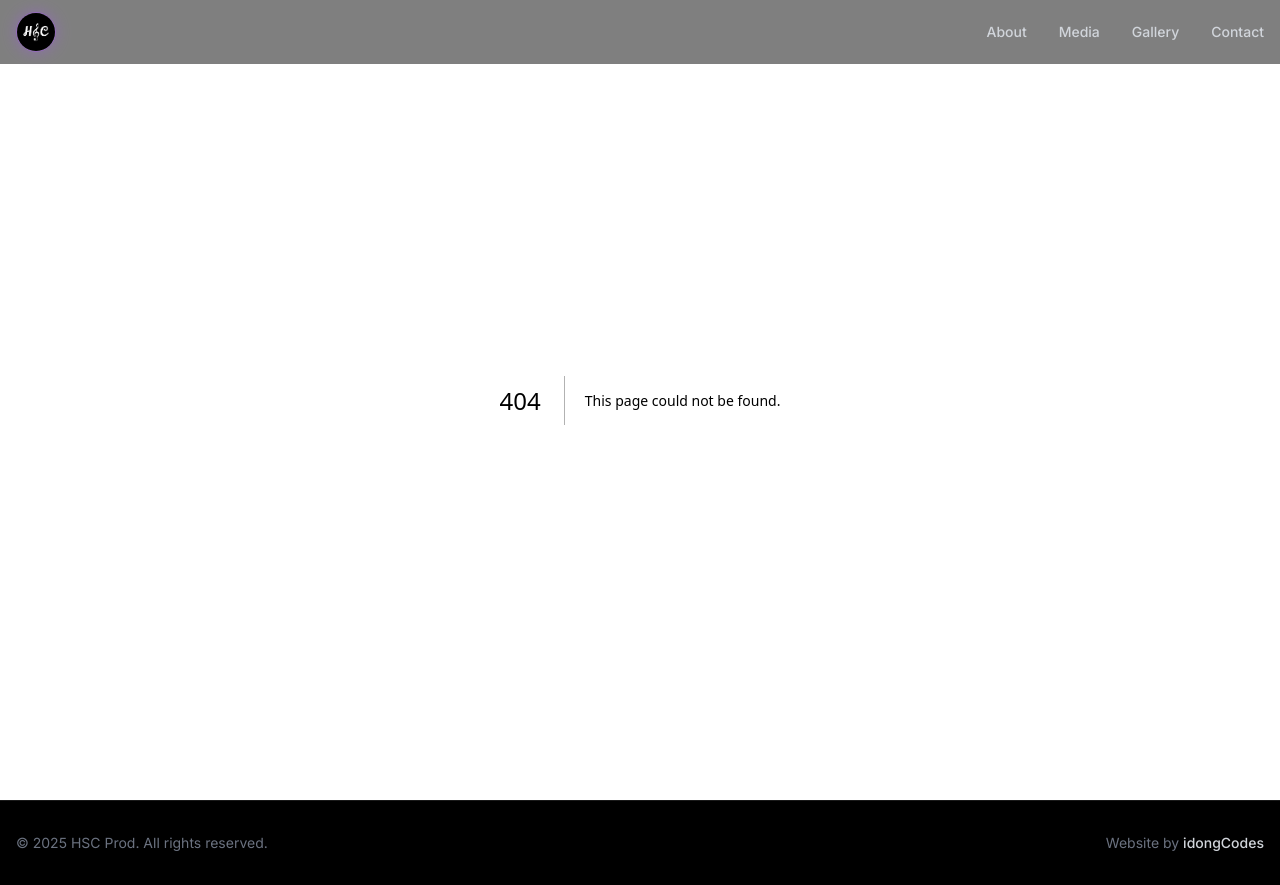
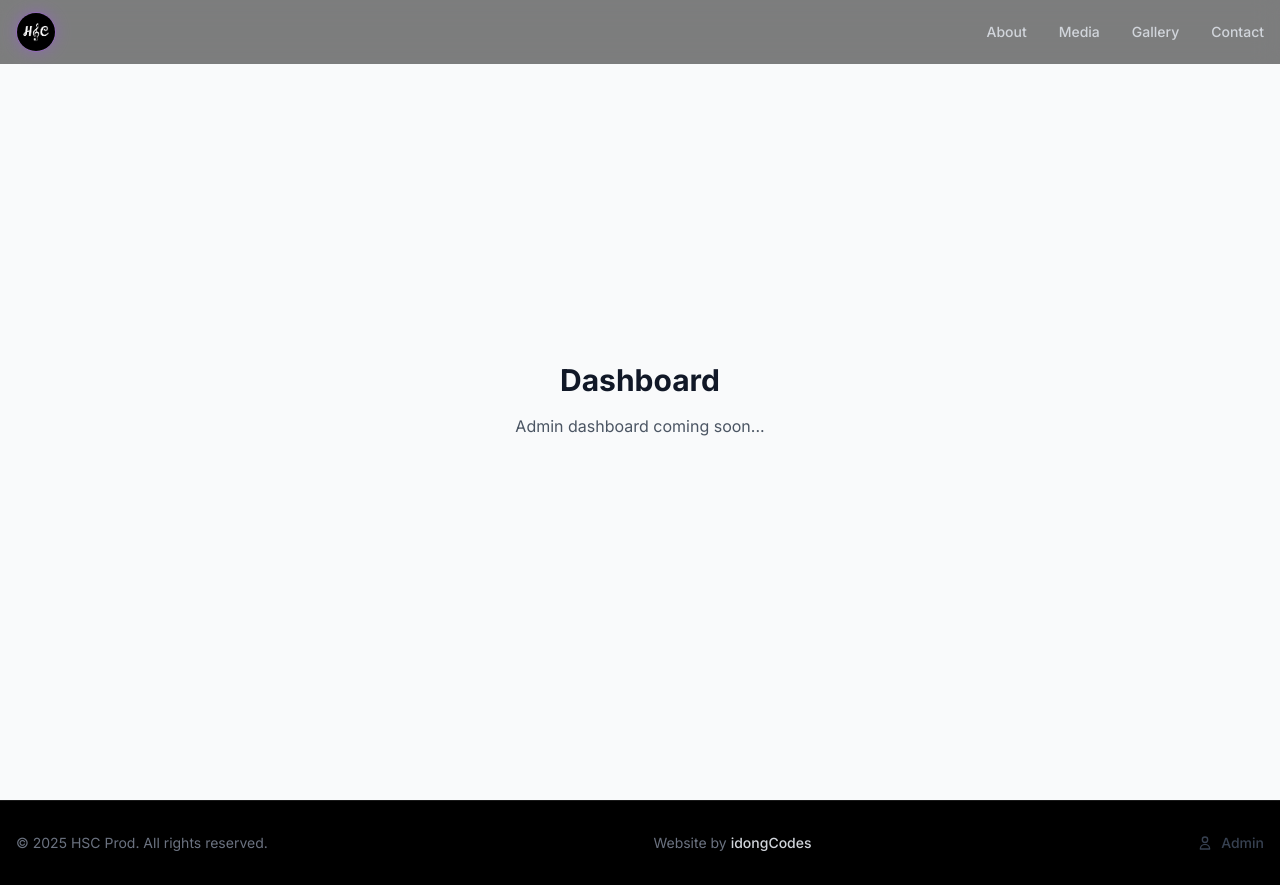
Before and after one commit to idongCodes/hscprod, a Next.js app: page /dashboard in a window 1280 px wide. Before the commit this address had no page. Built offline with nearby package versions, Linux system fonts and the light colour scheme.

Commit message:
Add Dashboard Route and Admin Link

```diff
--- a/app/Footer.tsx
+++ b/app/Footer.tsx
@@ -28,6 +28,19 @@ export default function Footer() {
           </Link>
         </div>
 
+        {/* Far Right: Admin Login */}
+        <div className="text-gray-900 text-sm">
+          <Link
+            href="/dashboard"
+            className="text-gray-700 hover:text-purple-400 transition-colors font-medium flex items-center gap-2"
+          >
+            <svg className="w-4 h-4" fill="none" stroke="currentColor" viewBox="0 0 24 24">
+              <path strokeLinecap="round" strokeLinejoin="round" strokeWidth={2} d="M16 7a4 4 0 11-8 0 4 4 0 018 0zM12 14a7 7 0 00-7 7h14a7 7 0 00-7-7z" />
+            </svg>
+            Admin
+          </Link>
+        </div>
+
       </div>
     </footer>
   );
--- a/app/api/testimonials/create/route.ts
+++ b/app/api/testimonials/create/route.ts
@@ -1,5 +1,5 @@
 import { NextRequest, NextResponse } from 'next/server';
-import { createTestimonial } from '@/lib/database';
+import { db } from '@/lib/sqlite';
 
 export async function POST(request: NextRequest) {
   try {
@@ -10,8 +10,27 @@ export async function POST(request: NextRequest) {
       return NextResponse.json({ error: 'Missing required fields' }, { status: 400 });
     }
 
-    const testimonial = await createTestimonial({ name, title, message });
-    return NextResponse.json(testimonial, { status: 201 });
+    const id = Date.now().toString();
+    const now = new Date().toISOString();
+
+    const stmt = db.prepare(`
+      INSERT INTO testimonials (id, name, title, message, is_approved, created_at, updated_at)
+      VALUES (?, ?, ?, ?, ?, ?, ?)
+    `);
+
+    stmt.run(id, name, title, message, 0, now, now);
+
+    const newTestimonial = {
+      id,
+      name,
+      title,
+      message,
+      is_approved: false,
+      created_at: now,
+      updated_at: now
+    };
+
+    return NextResponse.json(newTestimonial, { status: 201 });
   } catch (error) {
     console.error('Error creating testimonial:', error);
     return NextResponse.json({ error: 'Failed to create testimonial' }, { status: 500 });
--- a/app/api/testimonials/route.ts
+++ b/app/api/testimonials/route.ts
@@ -1,9 +1,10 @@
 import { NextResponse } from 'next/server';
-import { getApprovedTestimonials } from '@/lib/database';
+import { db } from '@/lib/sqlite';
 
 export async function GET() {
   try {
-    const testimonials = await getApprovedTestimonials();
+    const stmt = db.prepare('SELECT * FROM testimonials WHERE is_approved = 1 ORDER BY created_at DESC');
+    const testimonials = stmt.all();
     return NextResponse.json(testimonials);
   } catch (error) {
     console.error('Error fetching testimonials:', error);
--- /dev/null
+++ b/app/dashboard/page.tsx
@@ -0,0 +1,10 @@
+export default function Dashboard() {
+  return (
+    <div className="min-h-screen bg-gray-50 flex items-center justify-center">
+      <div className="text-center">
+        <h1 className="text-3xl font-bold text-gray-900 mb-4">Dashboard</h1>
+        <p className="text-gray-600">Admin dashboard coming soon...</p>
+      </div>
+    </div>
+  );
+}
--- a/lib/database.ts
+++ b/lib/database.ts
@@ -118,11 +118,12 @@ export async function createTestimonial(testimonial: Omit<Testimonial, 'id' | 'c
     updated_at: now
   };
 
-  // Send approval email
+  // Send approval email (skip in serverless environments if it fails)
   try {
     await sendTestimonialApprovalEmail(newTestimonial);
   } catch (error) {
-    console.error('Failed to send approval email:', error);
+    console.error('Email sending failed (this is expected in serverless environments):', error);
+    // Don't throw error - testimonial is still saved successfully
   }
 
   return newTestimonial;
```
Also changed, not shown: 1 other file (tests, documents, lock files or other folders).
